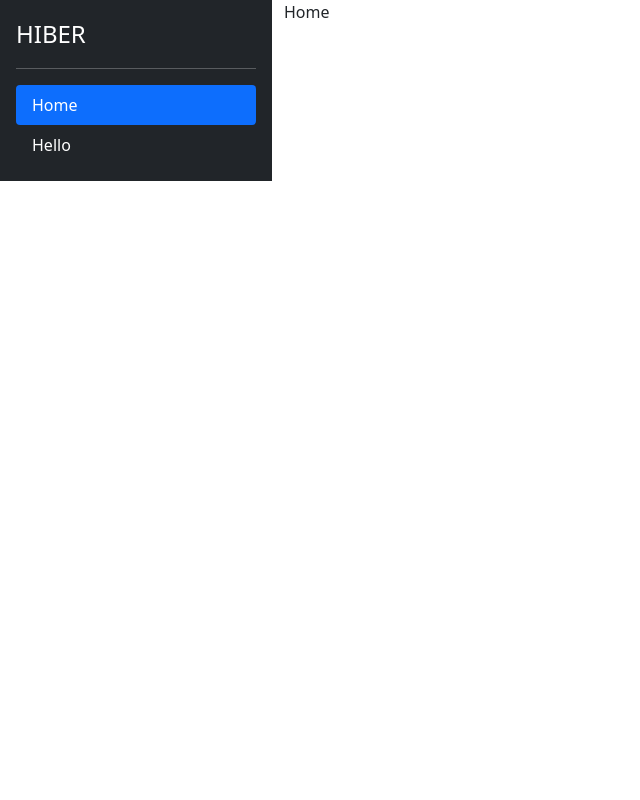
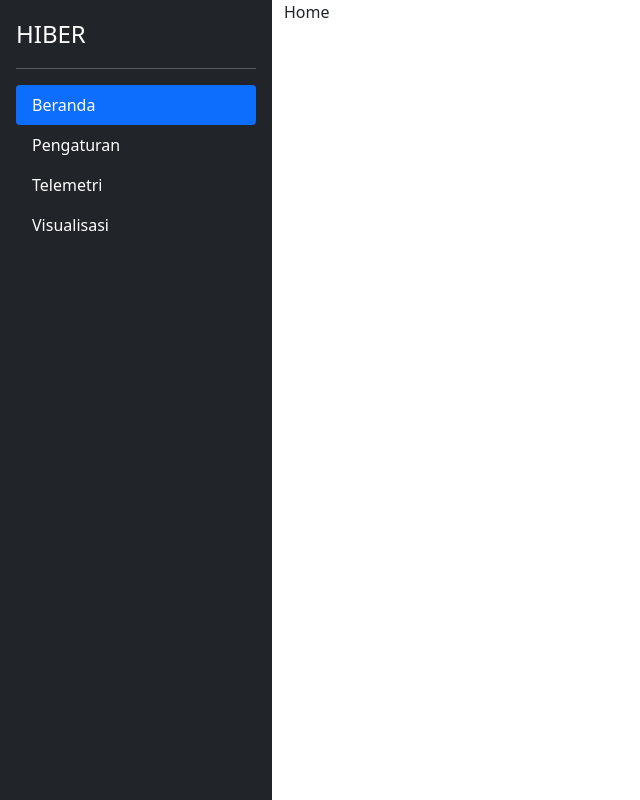
Before and after one commit to reacto11mecha/r-hiber, a React (Vite) app: page / in a window 1280 px wide. Shown: the whole page, without its empty margins (0-640 px from the left). Built offline with nearby package versions, Linux system fonts and the light colour scheme.

Commit message:
feat: menambahkan style sidebar dan membuat data item sidebar lebih fleksibel

```diff
--- a/src/App.tsx
+++ b/src/App.tsx
@@ -18,8 +18,8 @@ function App() {
         <Routes>
           <Route path="/" element={<Home />} />
           <Route path="settings" element={<Settings />} />
+          <Route path="telemetry" element={<Telemetry />} />
           <Route path="visualizer" element={<Visualizer />} />
-          <Route path="telemetry" element={<Telemetry />} />
         </Routes>
       </Container>
     </>
--- a/src/components/Sidebar.tsx
+++ b/src/components/Sidebar.tsx
@@ -1,32 +1,71 @@
+import Styles from "@/styles/components/Sidebar.module.css";
+import { useMatch, useResolvedPath, Link } from "react-router-dom";
+import type { LinkProps } from "react-router-dom";
+
+interface ItemInterface {
+  name: string;
+  to: string;
+}
+
+const items: ItemInterface[] = [
+  {
+    name: "Beranda",
+    to: "/",
+  },
+  {
+    name: "Pengaturan",
+    to: "/settings",
+  },
+  {
+    name: "Telemetri",
+    to: "/telemetry",
+  },
+  {
+    name: "Visualisasi",
+    to: "/visualizer",
+  },
+];
+
 function Sidebar() {
   return (
     <div
-      className="d-flex flex-column flex-shrink-0 p-3 text-white bg-dark"
-      style={{ width: "17em" }}
+      className={`d-flex flex-column flex-shrink-0 p-3 text-white bg-dark ${Styles.sidebar}`}
     >
-      <a
-        href="/"
+      <Link
+        to="/"
         className="d-flex align-items-center mb-3 mb-md-0 me-md-auto text-white text-decoration-none"
       >
         <span className="fs-4">HIBER</span>
-      </a>
+      </Link>
 
       <hr />
 
       <ul className="nav nav-pills flex-column mb-auto">
-        <li className="nav-item">
-          <a href="/" className="nav-link active">
-            Home
-          </a>
-        </li>
-        <li>
-          <a href="/" className="nav-link text-white">
-            Hello
-          </a>
-        </li>
+        {items.map((item) => (
+          <ChildLink to={item.to} key={item.to}>
+            {item.name}
+          </ChildLink>
+        ))}
       </ul>
     </div>
   );
 }
 
+function ChildLink({ children, to, ...props }: LinkProps) {
+  const resolved = useResolvedPath(to);
+  const match = useMatch({ path: resolved.pathname, end: true });
+
+  return (
+    <li className={match ? "nav-item" : ""}>
+      <Link
+        to={to}
+        className={`nav-link ${match ? "active" : "text-white"}`}
+        {...props}
+      >
+        {children}
+      </Link>
+    </li>
+  );
+}
+
 export default Sidebar;
--- a/src/pages/Settings.tsx
+++ b/src/pages/Settings.tsx
@@ -1,5 +1,5 @@
 function Settings() {
-  return <p>Settings</p>;
+  return <p>Pengaturan</p>;
 }
 
 export default Settings;
--- a/src/pages/Visualizer.tsx
+++ b/src/pages/Visualizer.tsx
@@ -1,5 +1,5 @@
 function Visualizer() {
-  return <p>Visualizer</p>;
+  return <p>Visualisasi</p>;
 }
 
 export default Visualizer;
--- /dev/null
+++ b/src/styles/components/Sidebar.module.css
@@ -0,0 +1,4 @@
+.sidebar {
+  width: 17em;
+  height: 100vh;
+}
--- a/vite.config.ts
+++ b/vite.config.ts
@@ -9,6 +9,7 @@ export default defineConfig({
     alias: {
       "@/components": path.resolve(__dirname, "./src/components"),
       "@/pages": path.resolve(__dirname, "./src/pages"),
+      "@/styles": path.resolve(__dirname, "./src/styles"),
     },
   },
 });
```
